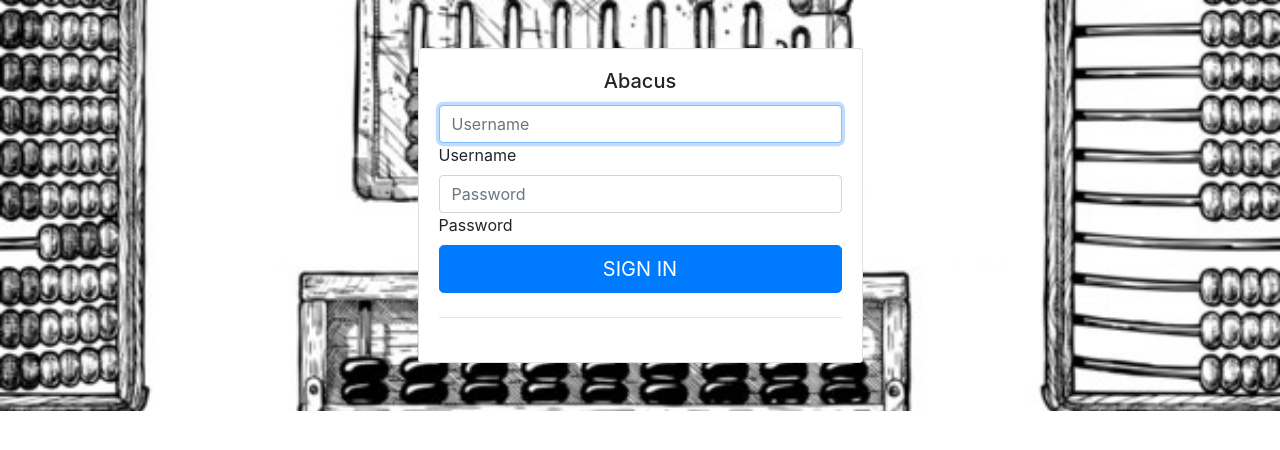
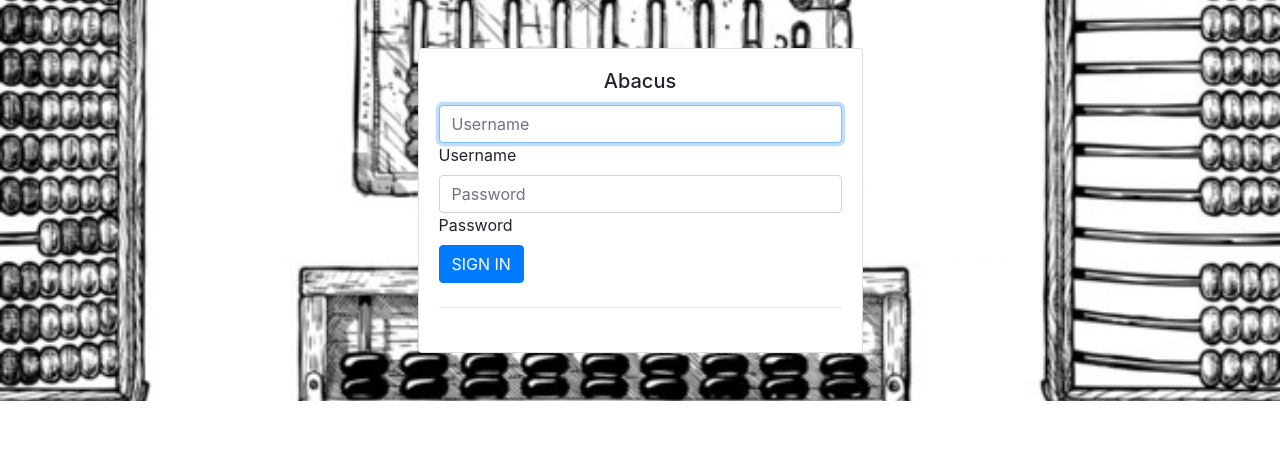
Before and after one commit to g3cs2450f19/g3cs2450f19.github.io, a plain HTML site: page index.html in a window 1280 px wide. Drawn offline with nearby package versions, Linux system fonts and the light colour scheme.

Commit message:
Update index.html

```diff
--- a/index.html
+++ b/index.html
@@ -38,7 +38,8 @@ For CS 2450 at UVU -->
 				<label for="inputPassword">Password</label>
 				</div>
 
-				<button class="btn btn-lg btn-primary btn-block text-uppercase" type="submit">Sign in</button>
+				<button class="btn btn-primary text-uppercase" type="submit">Sign in</button>
+				<!--<button class="btn btn-lg btn-primary btn-block text-uppercase" type="submit">Sign in</button>-->
 				<hr class="my-4">
 			</form>
 			</div>
```
